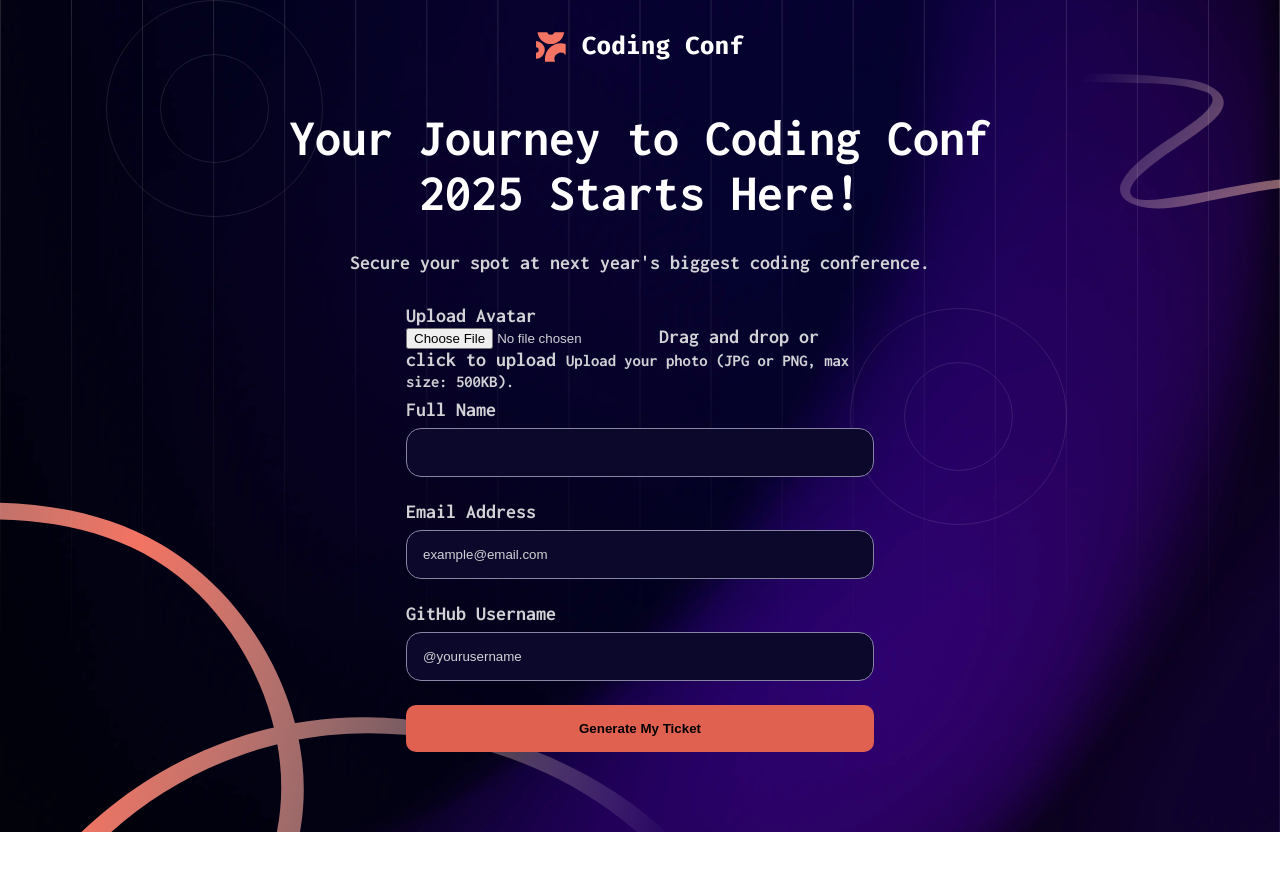
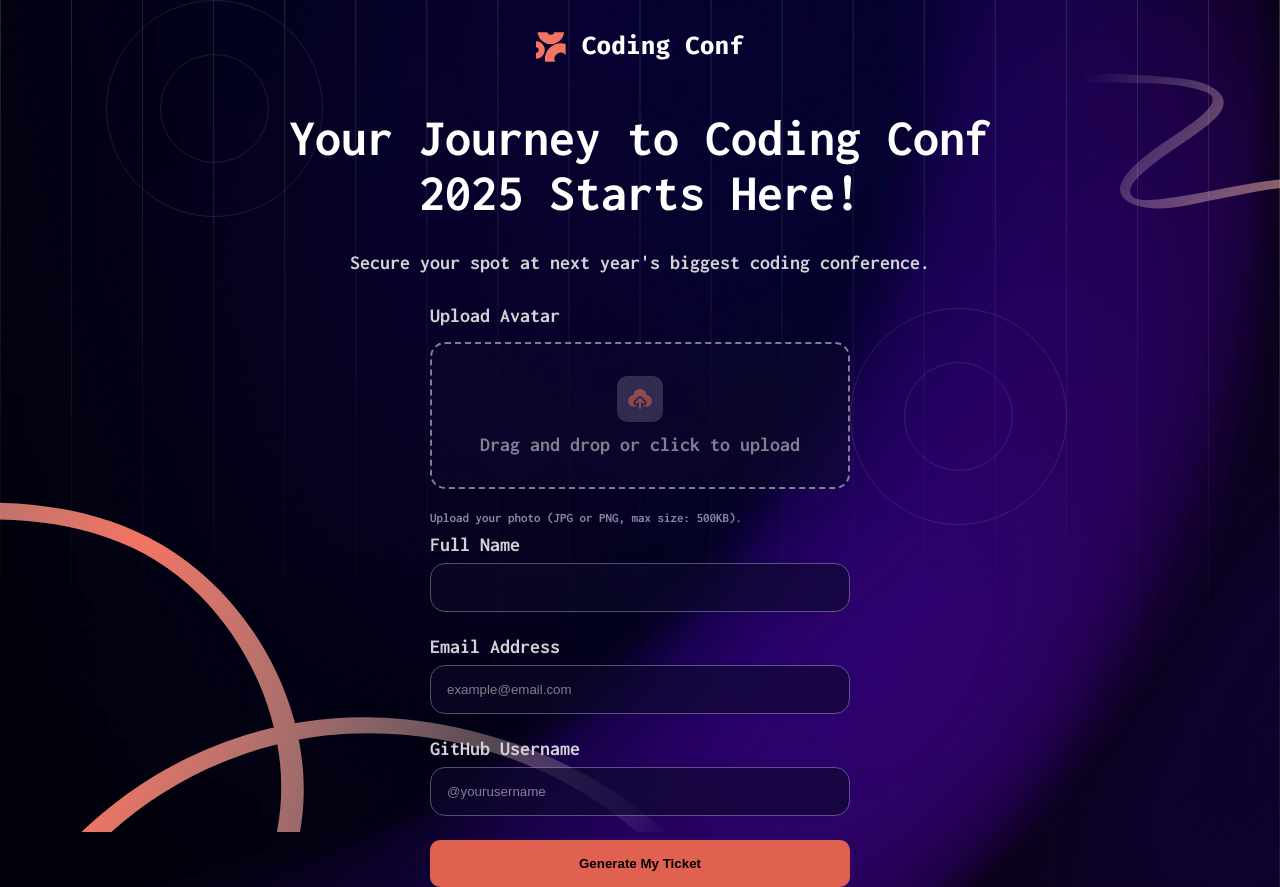
Before and after one commit to REAPERali00/Frontend-Mentor, a React (Vite) app in the folder conference-ticket/: page / in a window 1280 px wide. Before the commit the page ends 832 px from the top, so only its background shows below. Built offline with nearby package versions, Linux system fonts and the light colour scheme.

Commit message:
form avatar

```diff
--- a/conference-ticket/src/App.css
+++ b/conference-ticket/src/App.css
@@ -15,7 +15,11 @@
   --Neutral-900: hsl(248, 70%, 10%);
   --Orange-500: hsl(7, 88%, 67%);
   --Orange-700: hsl(7, 71%, 60%);
-  /* --Gradient-(text): hsl(7, 86%, 67%) to hsl(0, 0%, 100%); */
+  --Gradient-text: linear-gradient(
+    to right,
+    hsl(7, 86%, 67%),
+    hsl(0, 0%, 100%)
+  );
 
   /* ============ Fonts ============*/
   --f-normal: 1.25rem;
--- a/conference-ticket/src/pages/Form/Form.css
+++ b/conference-ticket/src/pages/Form/Form.css
@@ -27,6 +27,7 @@
   border-radius: 15px;
   border: 1px solid var(--Neutral-500);
   margin-bottom: 1rem;
+  filter: opacity(60%);
 }
 
 .form-submit {
@@ -36,3 +37,29 @@
   padding: 1rem;
   font-weight: var(--fw-large);
 }
+
+.upload-box {
+  padding: 2rem 3rem;
+  border: 2px dashed;
+  border-radius: 15px;
+  background-color: var(--Neutral-900);
+  filter: opacity(60%);
+  margin: 1rem 0rem;
+  text-align: center;
+}
+
+.upload-box-img {
+  background-color: var(--Neutral-700);
+  border-radius: 10px;
+  padding: 0.5rem;
+  margin-bottom: 0.5rem;
+}
+
+.form-tip {
+  font-size: small;
+  color: var(--Neutral-500);
+}
+
+#avatar {
+  display: none;
+}
--- a/conference-ticket/src/pages/Form/Form.tsx
+++ b/conference-ticket/src/pages/Form/Form.tsx
@@ -1,4 +1,5 @@
 import "./Form.css";
+import icon from "../../assets/images/icon-upload.svg";
 export default function Form() {
   return (
     <section className="form flex-center flex-col">
@@ -10,10 +11,14 @@ export default function Form() {
         <div className="form-section">
           <label>Upload Avatar</label>
           <div className="upload-box">
+            <img className="upload-box-img" src={icon} alt="icon" />
+            <br />
             <input type="file" id="avatar" />
             <label htmlFor="avatar">Drag and drop or click to upload </label>
-            <small>Upload your photo (JPG or PNG, max size: 500KB).</small>
           </div>
+          <small className="form-tip">
+            Upload your photo (JPG or PNG, max size: 500KB).
+          </small>
         </div>
         {/* <HandleUpload /> */}
         <label>Full Name </label>
```
